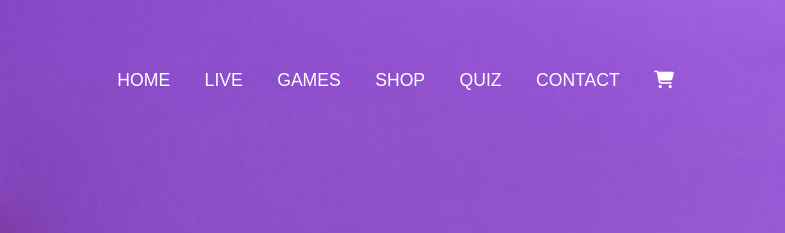
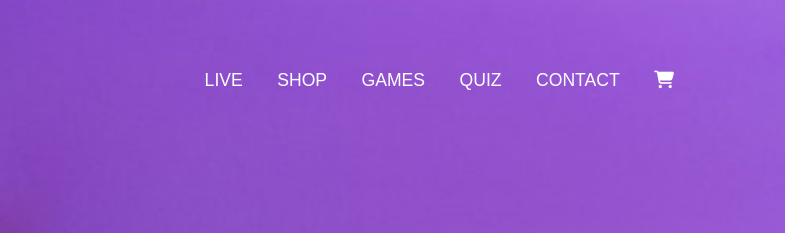
Before and after one commit to jinjie-9/ASG-2-ID, a plain HTML site: page homepage.html in a window 1280 px wide. Shown: the top 233 px of the page, 495-1280 px from the left. Drawn offline with nearby package versions, Linux system fonts and the light colour scheme.

Commit message:
Update on Navigation bad

```diff
--- a/homepage.html
+++ b/homepage.html
@@ -14,10 +14,9 @@
             <nav class="navbar">
                 <img src="Images/Logo.png" alt = "logo" class="logo">
                 <ul>
-                    <li><a href="homepage.html">Home</a></li>
                     <li><a href="#live">Live</a></li>
+                    <li><a href="#shop">Shop</a></li>
                     <li><a href="#features">Games</a></li>
-                    <li><a href="#shop">Shop</a></li>
                     <li><a href="quiz.html">Quiz</a></li>
                     <li><a href="#footer">Contact</a></li>
                     <li><a href="checkout.html"><i class="fa-sharp fa-solid fa-cart-shopping"></i></a></li>
```
